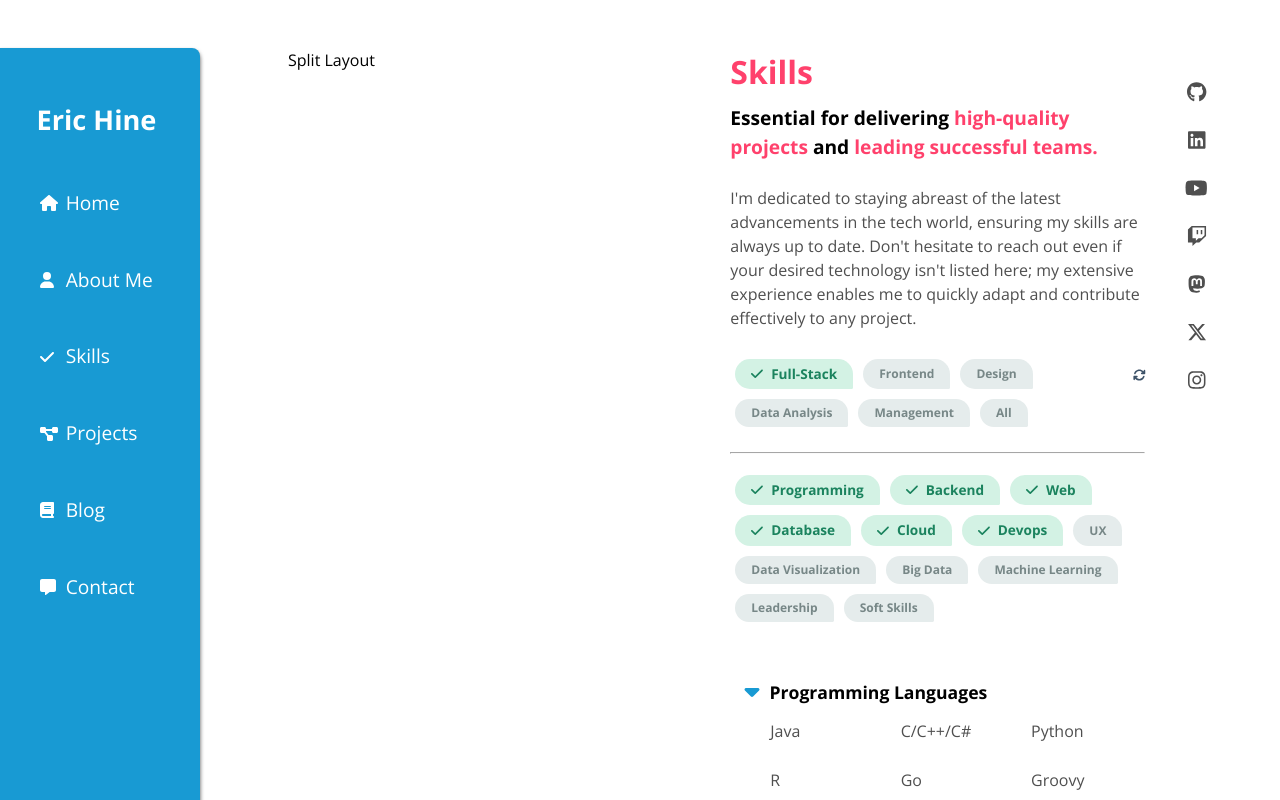
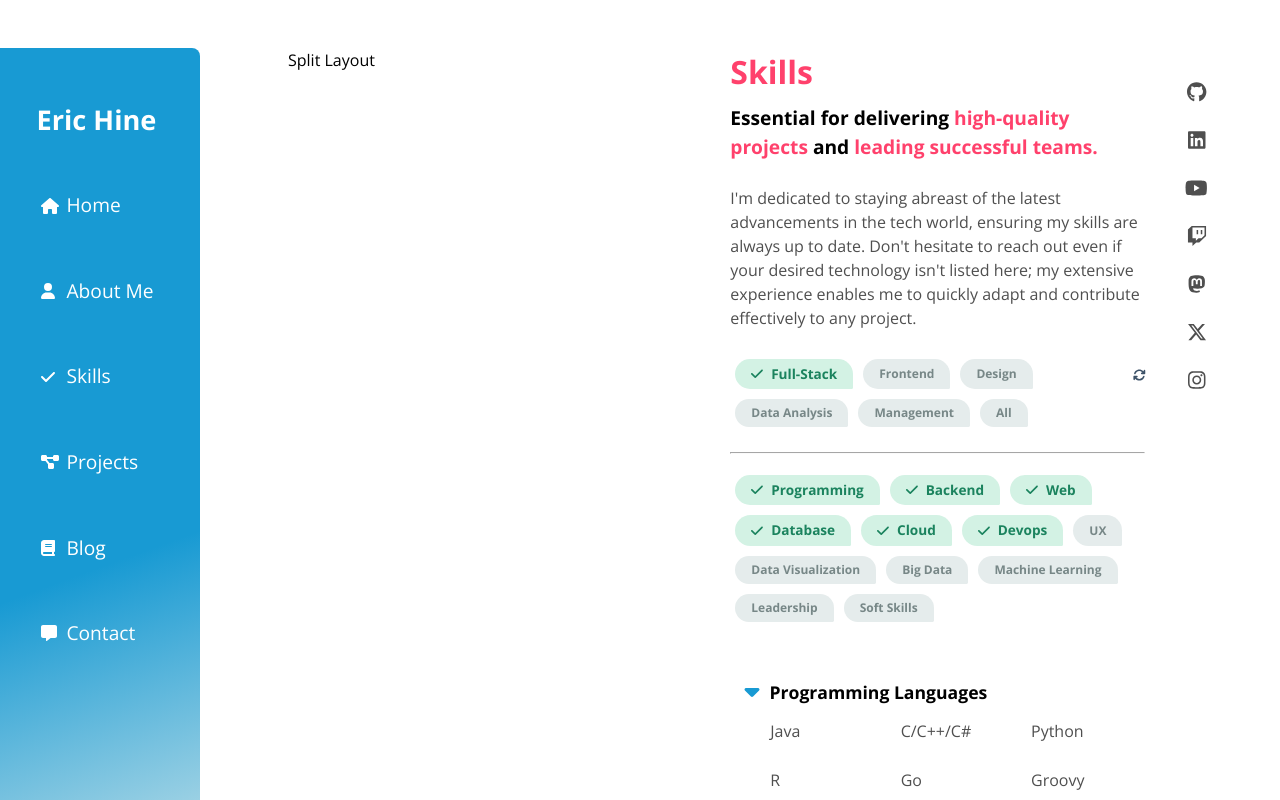
Before and after one commit to R-Daneel0livaw/portfolio, a React (Vite) app: page /skills in a window 1280 px wide. Shown: the top 800 px of the page. Built offline with nearby package versions, Linux system fonts and the light colour scheme; a web font is replaced by a local one.

Commit message:
Start Nav Item Current Selection.

```diff
--- a/src/components/Navigation/NavItem/NavItem.module.css
+++ b/src/components/Navigation/NavItem/NavItem.module.css
@@ -1,13 +1,29 @@
 .navItem {
     display: flex;
     align-items: center;
-    margin-top: 3rem;
-}
-
-.navItem:hover {
-    text-decoration: underline;
+    margin-top: 2.75rem;
+    padding: .4rem .5rem;
+    margin-right: -1.4rem;
+    border-radius: 1.25rem 0 0 1.25rem;
 }
 
 .navItemIcon {
     width: 1.6rem;
 }
+
+.selected {
+    background-color: #FFF;
+    color: #189AD3;
+    font-weight: bold;
+}
+
+.navItem:hover {
+    background-color: #FFF;
+    color: #189AD3;
+    font-weight: bold;
+}
+
+.navItem a {
+    background-color: inherit;
+    color: inherit;
+}
--- a/src/components/Navigation/Navigation.module.css
+++ b/src/components/Navigation/Navigation.module.css
@@ -5,9 +5,10 @@
     padding: 20px;
     padding-left: 0.8rem;
     border-top-right-radius: 8px;
-    background-color: #189AD3;
+    /* background-color: #189AD3; */
+    background-image: linear-gradient(160deg, #189AD3 45%, #ADD8E6 70%, #FFB6C1);
     color: white;
-    filter: drop-shadow(0px 3px 2px #4f4f4f);
+    /* filter: drop-shadow(0px 3px 2px #4f4f4f); */
 }
 
 .sidebar a {
@@ -28,5 +29,6 @@
     list-style: none;
     padding: 0;
     margin: 0;
-    align-self: center;
+    align-self: flex-end;
+    width: 88%;
 }
```
